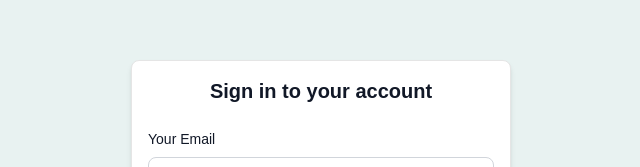
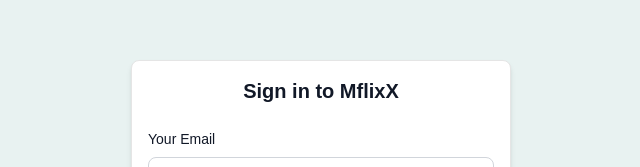
Before and after one commit to ShehaanN/MflixX-next-project, a Next.js app: page /login in a window 1280 px wide. Shown: the part 143-310 px from the top of the page, without its empty margins (319-959 px from the left). Built offline with nearby package versions, Linux system fonts and the light colour scheme; no server answers.

Commit message:
Update login form title

```diff
--- a/app/login/page.jsx
+++ b/app/login/page.jsx
@@ -3,8 +3,11 @@
 //Server component for SSR
 export default function Loginpage() {
   return (
-    <div className="flex flex-col justify-center items-center min-h-screen text-black " style={{backgroundColor:"#e8f2f1"}}>
-      <LoginForm title="Sign in to your account" />
+    <div
+      className="flex flex-col justify-center items-center min-h-screen text-black "
+      style={{ backgroundColor: "#e8f2f1" }}
+    >
+      <LoginForm title="Sign in to MflixX" />
     </div>
   );
 }
```
